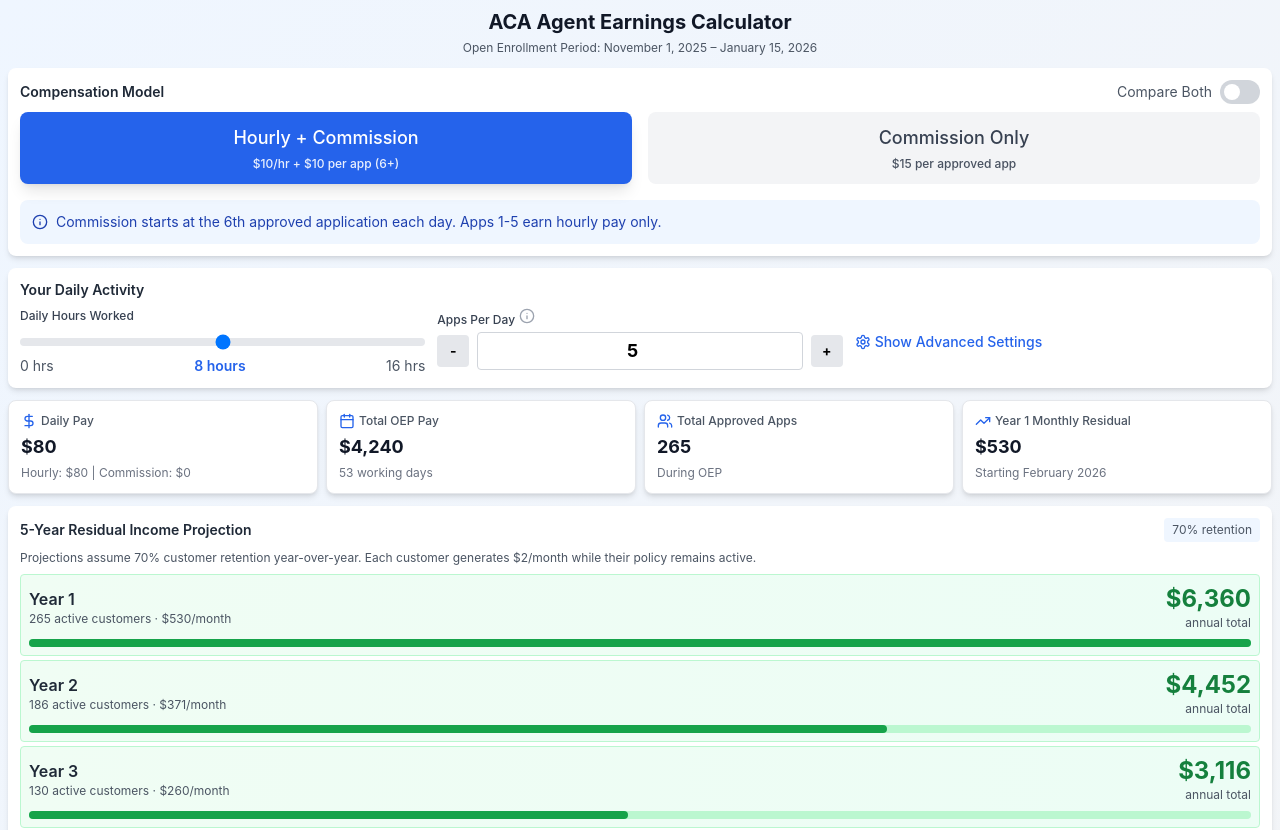
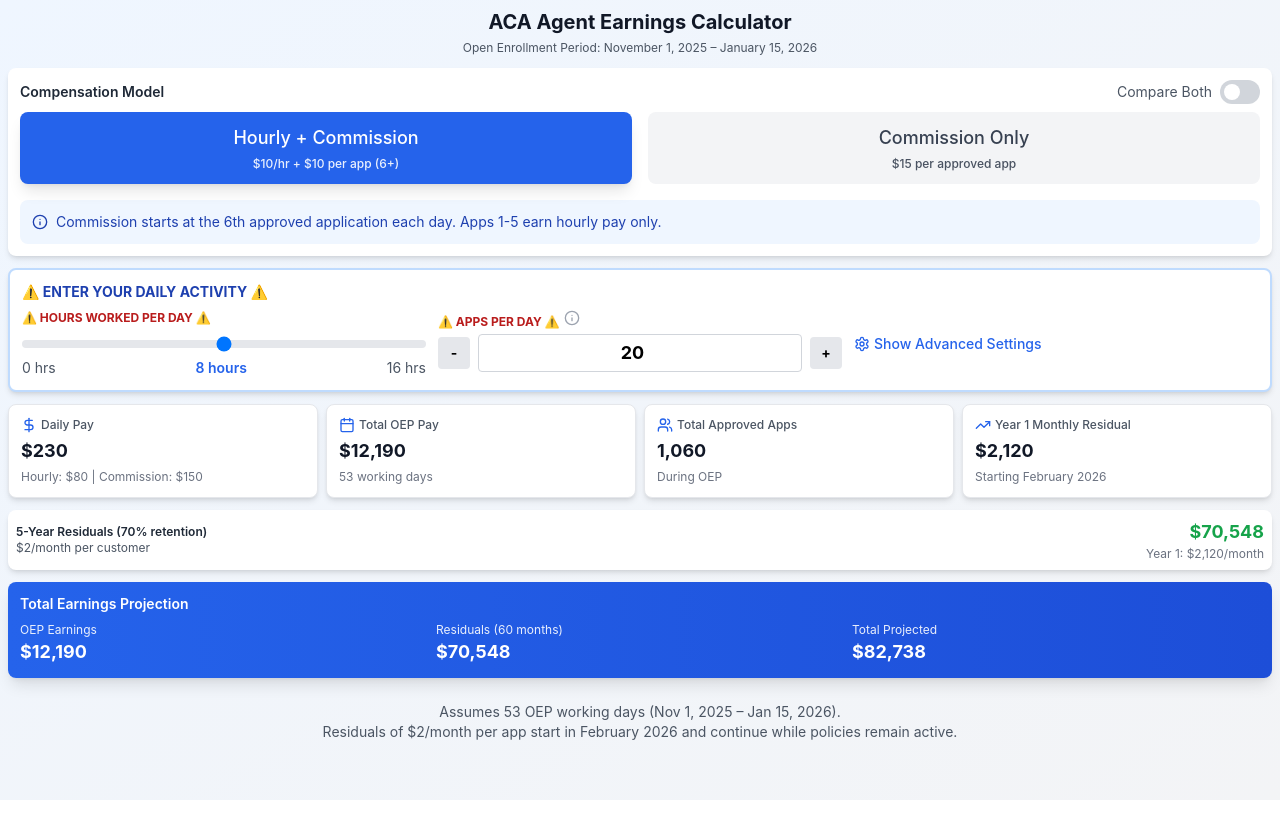
Before and after one commit to bbarnes4318/aca-comp, a React (Create React App) app: page / in a window 1280 px wide. Shown: the top 830 px of the page. After the commit the page ends 800 px from the top, so only its background shows below. Built offline with nearby package versions, Linux system fonts and the light colour scheme; the HTML template or start-up script is replaced by a standard one.

Commit message:
Drastically condense residual section and make inputs more prominent with 20 apps default

```diff
--- a/src/comp.jsx
+++ b/src/comp.jsx
@@ -46,7 +46,7 @@ const Tooltip = ({ children }: { children: React.ReactNode }) => (
 export default function ACACalculator() {
   const [compOption, setCompOption] = useState('Hourly+Commission');
   const [dailyHours, setDailyHours] = useState(8);
-  const [appsPerDay, setAppsPerDay] = useState(5);
+  const [appsPerDay, setAppsPerDay] = useState(20);
   const [showAdvanced, setShowAdvanced] = useState(false);
   const [workingDays, setWorkingDays] = useState(53);
   const [persistencyRate] = useState(70); // Fixed at 70%
@@ -197,14 +197,14 @@ export default function ACACalculator() {
         </div>
 
         {/* Input Controls */}
-        <div className="bg-white rounded-lg shadow-md p-3 mb-3">
-          <h2 className="text-sm font-semibold text-gray-800 mb-2">Your Daily Activity</h2>
+        <div className="bg-white rounded-lg shadow-md p-3 mb-3 border-2 border-blue-200">
+          <h2 className="text-sm font-bold text-blue-800 mb-2">⚠️ ENTER YOUR DAILY ACTIVITY ⚠️</h2>
 
           <div className="grid grid-cols-1 md:grid-cols-3 gap-3">
           {compOption === 'Hourly+Commission' && (
             <div>
-              <label className="block text-xs font-medium text-gray-700 mb-1">
-                Daily Hours Worked
+              <label className="block text-xs font-bold text-red-700 mb-1">
+                ⚠️ HOURS WORKED PER DAY ⚠️
               </label>
               <input
                 type="range"
@@ -224,8 +224,8 @@ export default function ACACalculator() {
           )}
 
           <div>
-            <label className="block text-xs font-medium text-gray-700 mb-1">
-              Apps Per Day
+            <label className="block text-xs font-bold text-red-700 mb-1">
+              ⚠️ APPS PER DAY ⚠️
               <Tooltip>Number of approved applications you expect to complete each working day during OEP.</Tooltip>
             </label>
             <div className="flex items-center gap-2">
@@ -349,47 +349,16 @@ export default function ACACalculator() {
               />
             </div>
 
-            {/* Residual Timeline */}
-            <div className="bg-white rounded-lg shadow-md p-3 mb-3">
-              <div className="flex items-center justify-between mb-2">
-                <h3 className="text-sm font-semibold text-gray-800">5-Year Residual Income Projection</h3>
-                <div className="text-xs text-gray-600 bg-blue-50 px-2 py-1 rounded">
-                  70% retention
+            {/* Residual Summary */}
+            <div className="bg-white rounded-lg shadow-md p-2 mb-3">
+              <div className="flex justify-between items-center">
+                <div>
+                  <h3 className="text-xs font-semibold text-gray-800">5-Year Residuals (70% retention)</h3>
+                  <p className="text-xs text-gray-600">$2/month per customer</p>
                 </div>
-              </div>
-              <p className="text-xs text-gray-600 mb-2">
-                Projections assume 70% customer retention year-over-year. Each customer generates $2/month while their policy remains active.
-              </p>
-
-              <div className="space-y-1">
-                {currentCalc.yearlyResiduals.map((year) => (
-                  <div key={year.year} className="bg-gradient-to-r from-green-50 to-emerald-50 rounded p-2 border border-green-200">
-                    <div className="flex justify-between items-center mb-2">
-                      <div>
-                        <div className="font-semibold text-gray-800">Year {year.year}</div>
-                        <div className="text-xs text-gray-600">
-                          {year.activeCustomers.toLocaleString()} active customers · {formatCurrency(year.monthlyAmount)}/month
-                        </div>
-                      </div>
-                      <div className="text-right">
-                        <div className="text-2xl font-bold text-green-700">{formatCurrency(year.yearTotal)}</div>
-                        <div className="text-xs text-gray-600">annual total</div>
-                      </div>
-                    </div>
-                    <div className="w-full bg-green-200 rounded-full h-2 mt-2">
-                      <div
-                        className="bg-green-600 h-2 rounded-full transition-all duration-500"
-                        style={{ width: `${(year.activeCustomers / currentCalc.oep.totalApps) * 100}%` }}
-                      ></div>
-                    </div>
-                  </div>
-                ))}
-              </div>
-
-              <div className="mt-4 p-4 bg-green-100 rounded-lg border-2 border-green-300">
-                <div className="flex justify-between items-center">
-                  <span className="font-semibold text-green-900">5-Year Total Residuals:</span>
-                  <span className="text-3xl font-bold text-green-900">{formatCurrency(currentCalc.totalResiduals)}</span>
+                <div className="text-right">
+                  <div className="text-lg font-bold text-green-600">{formatCurrency(currentCalc.totalResiduals)}</div>
+                  <div className="text-xs text-gray-500">Year 1: {formatCurrency(currentCalc.yearlyResiduals[0].monthlyAmount)}/month</div>
                 </div>
               </div>
             </div>
```
